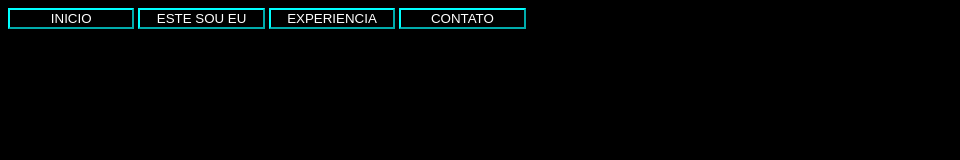
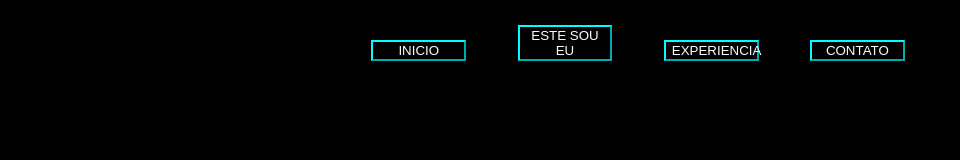
Before and after one commit to epifano-x/epifano-x.github.io, a plain HTML site: page index.html in a window 1280 px wide. Shown: the whole page, without its empty margins (0-960 px from the left). Drawn offline with Linux system fonts and the light colour scheme.

Commit message:
Update index.css

```diff
--- a/index.css
+++ b/index.css
@@ -3,30 +3,44 @@ body{
     color: rgb(255, 255, 255);
 
 }
+.top{
+    position:relative;
+    margin-left: 25%;
+    margin-top: 2%;
+}
 button{
     border-color: cyan;
 }
+
+button:hover {
+    background-color: rgb(0, 51, 51);
+}
+
 .b0{
     background-color: black;
     color: white;
     position: relative;
     width:  10%;
+    margin-left: 5%;
 }
 .b1{
     background-color: black;
     color: white;
     position: relative;
     width: 10%;
+    margin-left: 5%;
 }
 .b2{
     background-color: black;
     color: white;
     position: relative;
     width: 10%;
+    margin-left: 5%;
 }
 .b3{
     background-color: black;
     color: white;
     position: relative;
     width: 10%;
+    margin-left: 5%;
 }
```
